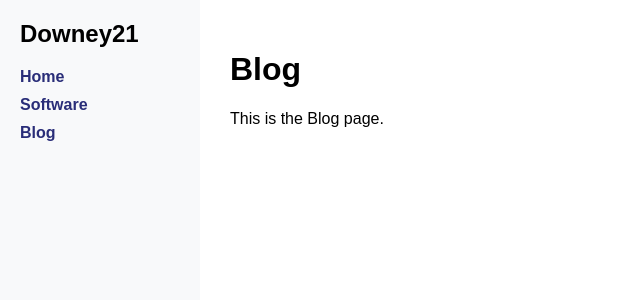
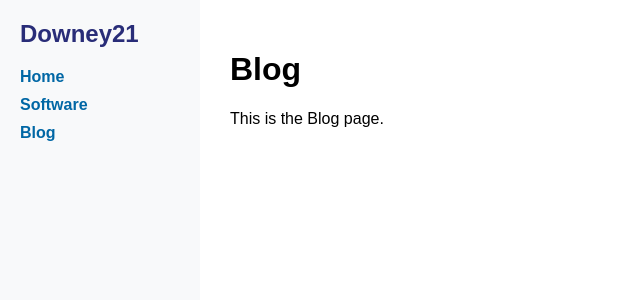
Before and after one commit to downey21/downey21.github.io, a Jekyll site: the page built from blog.md, in a window 1280 px wide. Shown: the top 300 px of the page, without its empty margins (0-640 px from the left). Built offline with Jekyll 4.4.1, drawn with Linux system fonts in a browser that asks for light colours.

```diff
--- a/assets/css/style.css
+++ b/assets/css/style.css
@@ -13,6 +13,7 @@ body {
 }
 
 .sidebar h2 {
+  color: #292d78;
   margin-top: 0;
 }
 
@@ -27,13 +28,13 @@ body {
 
 .sidebar ul li a {
   text-decoration: none;
-  color: #292d78;
+  color: #0067a5;
   font-weight: bold;
   transition: color 0.3s ease;
 }
 
 .sidebar ul li a:hover {
-  color: #1e224d;
+  color: #292d78;
   text-decoration: none;
 }
 
```
Also changed, not shown: index.md (+4 -2 lines).
